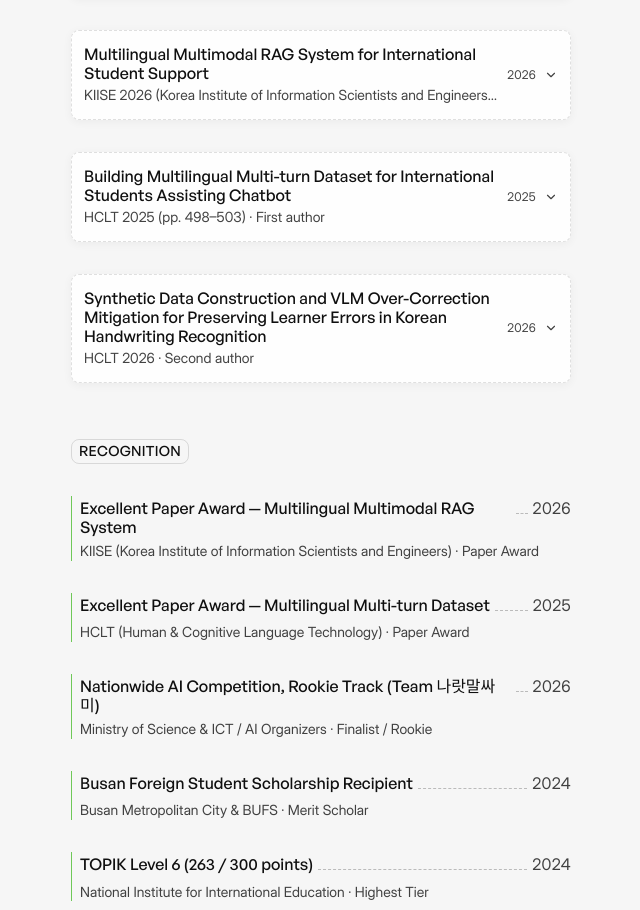
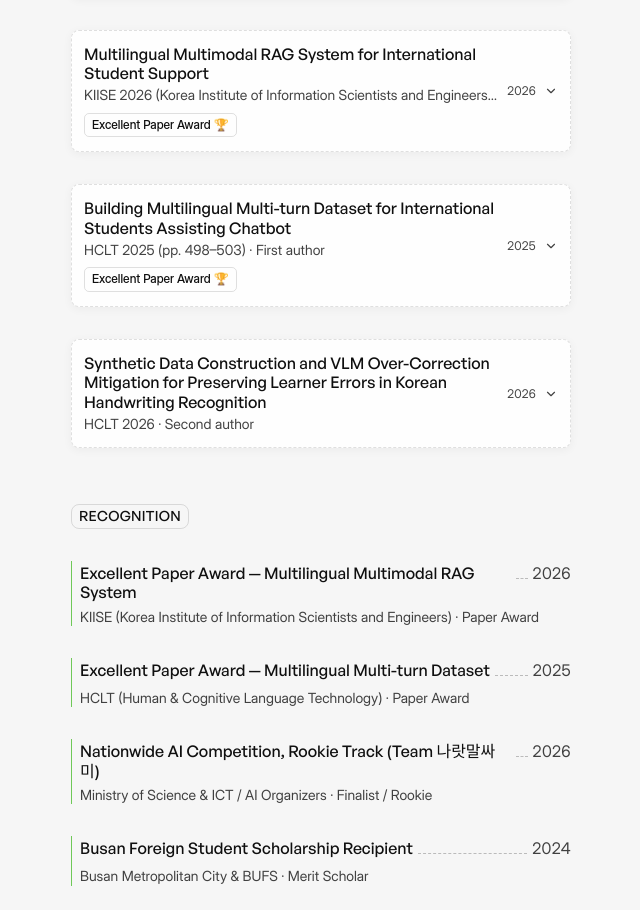
Before and after one commit to davemaxuell/CV, a React (Vite) app: page / in a window 1280 px wide. Shown: the part 2403-3313 px from the top of the page, without its empty margins (449-1089 px from the left). Built offline with nearby package versions, Linux system fonts and the light colour scheme; a web font is replaced by a local one.

Commit message:
Show publication awards in collapsed row headers

```diff
--- a/src/components/PublicationsSection.tsx
+++ b/src/components/PublicationsSection.tsx
@@ -11,6 +11,7 @@ export const PublicationsSection = () => (
           title={p.title}
           subtitle={`${p.conference} · ${p.authorRole}`}
           date={p.year}
+          award={p.award}
         >
           <p>{p.summary}</p>
           {p.award && <p>{p.award}</p>}
--- a/src/components/ResumeRow.tsx
+++ b/src/components/ResumeRow.tsx
@@ -7,12 +7,14 @@ export const ResumeRow = ({
   subtitle,
   date,
   icon,
+  award,
   children,
 }: {
   title: string;
   subtitle: string;
   date: string;
   icon?: ReactNode;
+  award?: string;
   children: ReactNode;
 }) => {
   const [open, setOpen] = useState(false);
@@ -30,6 +32,7 @@ export const ResumeRow = ({
         <span className="resume-heading">
           <span className="resume-title">{title}</span>
           <span className="resume-subtitle">{subtitle}</span>
+          {award && <span className="resume-award">{award}</span>}
         </span>
         <span className="resume-date">{date}</span>
         <ChevronDown className="resume-chevron" size={14} aria-hidden="true" />
--- a/src/index.css
+++ b/src/index.css
@@ -479,6 +479,19 @@ textarea:focus-visible {
 }
 .publication-list {
   width: 100%;
+}
+.resume-award {
+  align-self: flex-start;
+  max-width: 100%;
+  margin-top: 6px;
+  padding: 3px 7px;
+  border: 1px solid var(--line);
+  border-radius: 5px;
+  color: var(--ink);
+  font-size: 12px;
+  font-weight: 500;
+  line-height: 1.4;
+  letter-spacing: 0;
 }
 .publication-list .resume-trigger {
   padding: 6px 12px;
```
